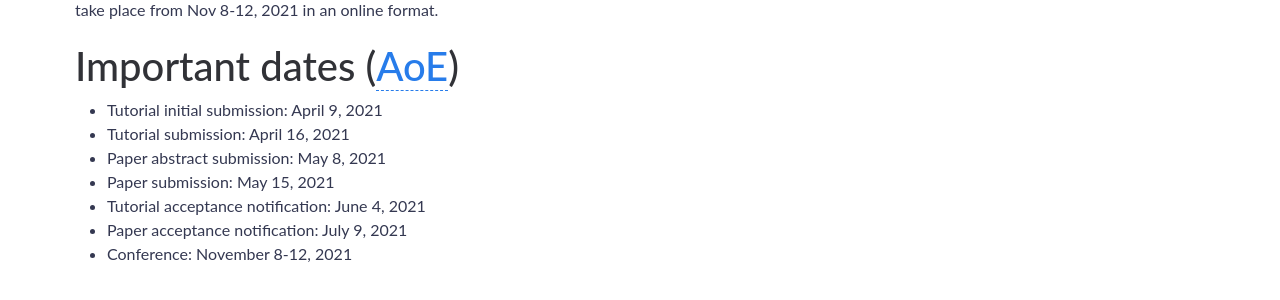
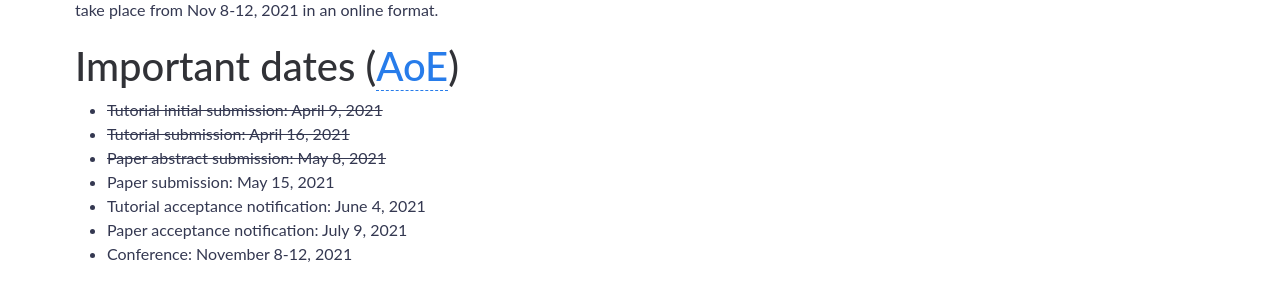
Before and after one commit to ismir2021/ismir2021.github.io, a Jekyll site: the page built from index.md, in a window 1280 px wide. Shown: the part 710-1010 px from the top of the page. Built offline with Jekyll 4.4.1, drawn with Linux system fonts in a browser that asks for light colours; nearby versions of some CDN libraries; comment, search, counter and statistics services are not loaded.

Commit message:
Striked out deadlines that have passed

```diff
--- a/index.md
+++ b/index.md
@@ -7,9 +7,9 @@ Welcome to ISMIR21! The ISMIR conference is the world's leading research forum o
 
 
 # Important dates ([AoE](https://en.wikipedia.org/wiki/Anywhere_on_Earth))
-- Tutorial initial submission: April 9, 2021
-- Tutorial submission: April 16, 2021
-- Paper abstract submission: May 8, 2021
+- ~~Tutorial initial submission: April 9, 2021~~
+- ~~Tutorial submission: April 16, 2021~~
+- ~~Paper abstract submission: May 8, 2021~~
 - Paper submission: May 15, 2021
 - Tutorial acceptance notification: June 4, 2021
 - Paper acceptance notification: July 9, 2021
```
